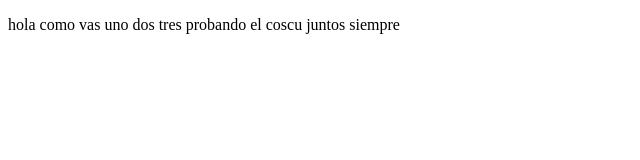
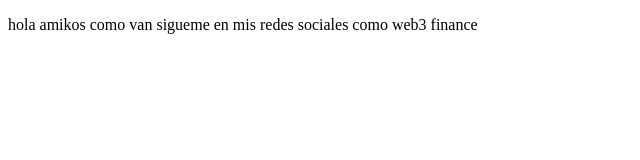
Before and after one commit to Wilder3312/ProyectoDemoCursoPrework, a plain HTML site: page index.html in a window 1280 px wide. Shown: the whole page, without its empty margins (0-640 px from the left). Drawn offline with Linux system fonts and the light colour scheme.

Commit message:
cambios agregamos saludo a amikos

```diff
--- a/index.html
+++ b/index.html
@@ -8,7 +8,7 @@
 </head>
 <body>
     <p>
-        hola como vas uno dos tres probando el coscu juntos siempre
+        hola amikos como van sigueme en mis redes sociales como web3 finance
 
     </p>
 </body>
```
